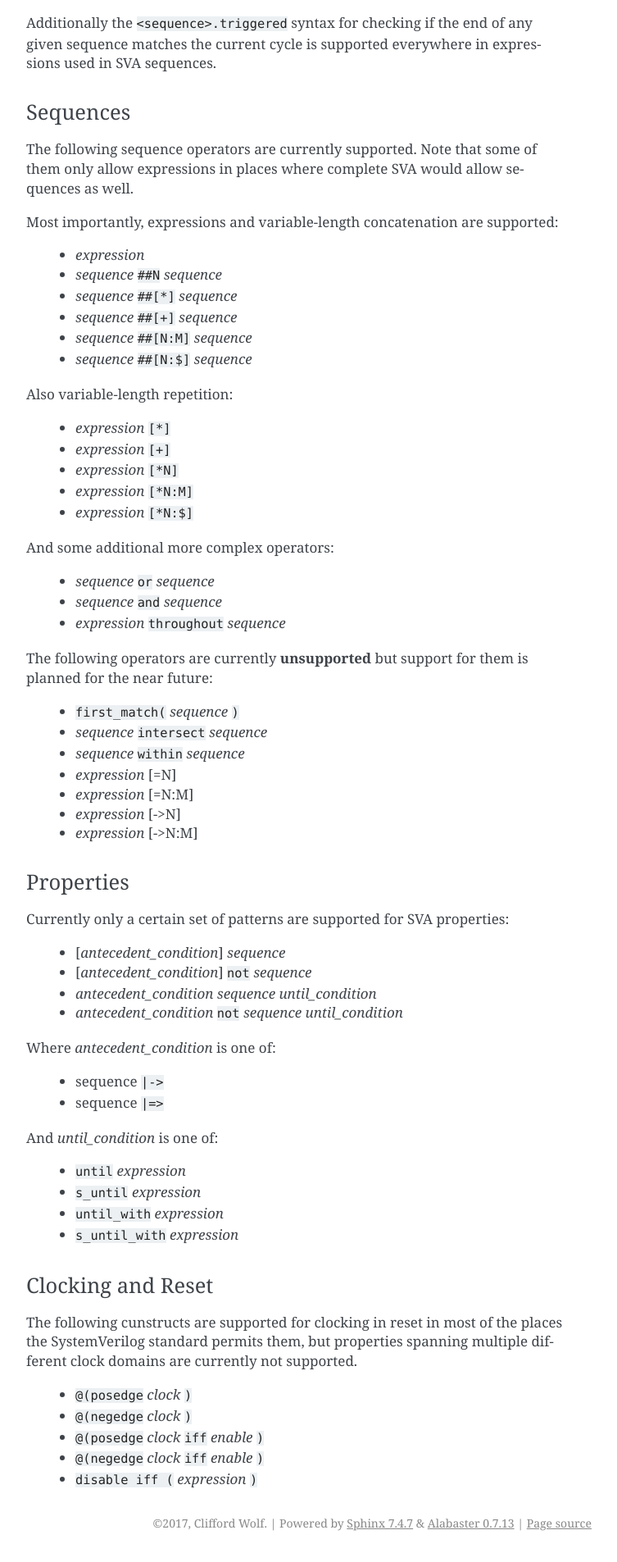
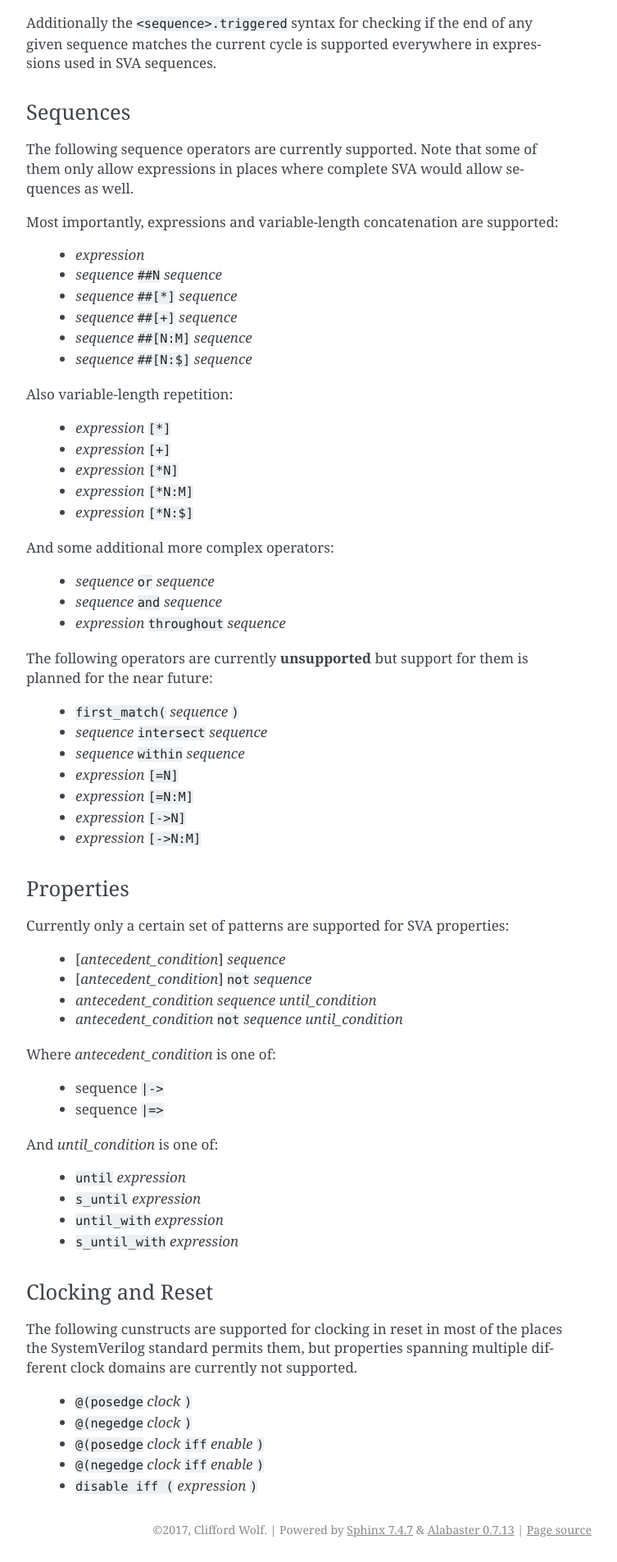
Before and after one commit to YosysHQ/sby, a Sphinx documentation site: the page built from docs/source/verific.rst, in a window 1280 px wide. Shown: the part 1115-3020 px from the top of the page at 82% size, without its empty margins (388-1141 px from the left). Built offline with Sphinx 7.4.7, drawn with Linux system fonts in a browser that asks for light colours.

Commit message:
Minor format fix in documentation
Signed-off-by: Clifford Wolf <clifford@clifford.at>

```diff
--- a/docs/source/verific.rst
+++ b/docs/source/verific.rst
@@ -88,10 +88,10 @@ planned for the near future:
   * ``first_match(`` *sequence* ``)``
   * *sequence* ``intersect`` *sequence*
   * *sequence* ``within`` *sequence*
-  * *expression* [=N]
-  * *expression* [=N:M]
-  * *expression* [->N]
-  * *expression* [->N:M]
+  * *expression* ``[=N]``
+  * *expression* ``[=N:M]``
+  * *expression* ``[->N]``
+  * *expression* ``[->N:M]``
 
 Properties
 ~~~~~~~~~~
```
